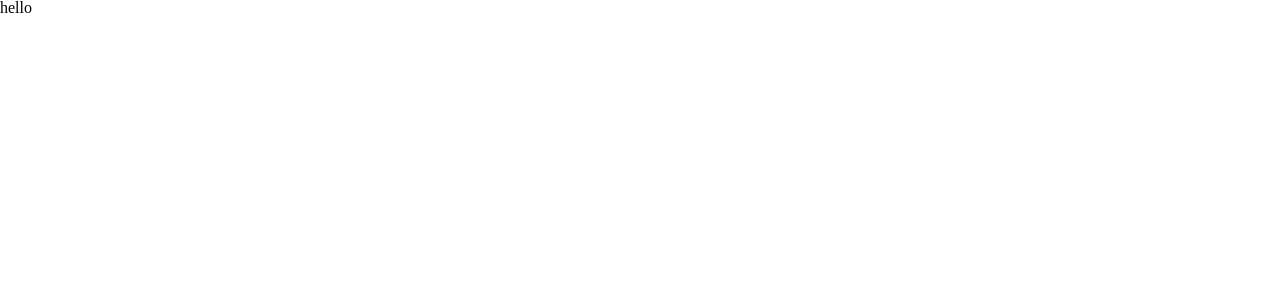
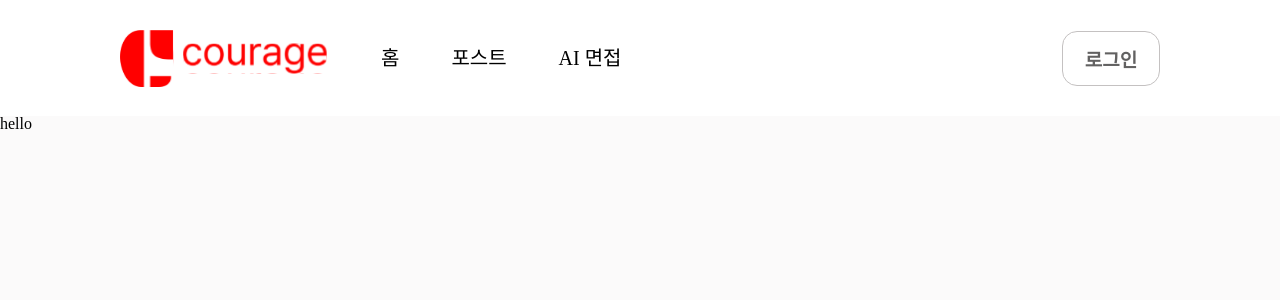
Before and after one commit to career-ruler/courage-web, a React (Create React App) app in the folder courage/: page / in a window 1280 px wide. Shown: the top 300 px of the page. Built offline with nearby package versions, Linux system fonts and the light colour scheme.

Commit message:
💄 헤더

```diff
--- a/courage/src/App/App.tsx
+++ b/courage/src/App/App.tsx
@@ -1,14 +1,20 @@
 import React from "react";
-import AppRouter from "components/Router/AppRouter";
-import GlobalStyle from "styles/global";
+import Provider from "../components/Common/Provider/index";
+// import AppRouter from "components/Router/AppRouter";
+// import GlobalStyle from "styles/global";
+
+// function App() {
+//   return (
+//     <>
+//       <GlobalStyle />
+//       <AppRouter />
+//     </>
+//   );
+// }
 
 function App() {
-  return (
-    <>
-      <GlobalStyle />
-      <AppRouter />
-    </>
-  );
+  return <Provider/>;
 }
 
+
 export default App;
--- /dev/null
+++ b/courage/src/components/Common/Header/index.tsx
@@ -0,0 +1,33 @@
+import React, { useState } from 'react';
+import * as S from "./style";
+import LogoImage from "../../../assets/image/courageLogo.svg";
+import ProfileImage from '../../../assets/image/profile.svg';
+
+const HeaderBar = () => {
+    // 로그인 상태를 나타내는 변수 (예시: true이면 로그인 됨, false이면 로그인 안됨)
+    const [isLoggedIn, setIsLoggedIn] = useState(false);  // 실제 로그인 상태로 변경 필요
+
+    return (
+        <S.HeaderBarContainer>
+            <S.Logo src={LogoImage} alt="Logo" />
+            <S.NavMenu>
+                <S.MenuItem to="/">홈</S.MenuItem>
+                <S.MenuItem to="/post">포스트</S.MenuItem>
+                <S.MenuItem to="/ai-interview">AI 면접</S.MenuItem>
+            </S.NavMenu>
+
+            {/* 로그인 상태에 따라 프로필 이미지 또는 로그인 버튼 표시 */}
+            <S.ProfileWrapper>
+                {isLoggedIn ? (
+                    <S.ProfileImage src={ProfileImage} alt="Profile" />
+                ) : (
+                    <S.LoginButton>
+                        로그인
+                    </S.LoginButton>
+                )}
+            </S.ProfileWrapper>
+        </S.HeaderBarContainer>
+    );
+};
+
+export default HeaderBar;
--- /dev/null
+++ b/courage/src/components/Common/Header/style.ts
@@ -0,0 +1,67 @@
+import styled from "styled-components";
+import { Link } from "react-router-dom";
+
+export const HeaderBarContainer = styled.div`
+    width: 100%;
+    min-width: 260px;
+    height: 116px;
+
+    display: flex;
+    align-items: center;
+    background: #FFF;
+    padding: 0 20px;
+    justify-content: space-between;
+`;
+
+export const Logo = styled.img`
+    width: auto;
+    height: 57px;
+    margin-left: 100px;
+`;
+
+export const NavMenu = styled.nav`
+    display: flex;
+    align-items: center;
+    margin-left: 54px;
+`;
+
+export const MenuItem = styled(Link)`
+    text-decoration: none;
+    color: black;
+    font-size: 20px;
+    font-weight: 500;
+    margin-right: 52px;
+
+    &:last-child {
+        margin-right: 0;
+    }
+`;
+
+export const ProfileWrapper = styled.div`
+    display: flex;
+    align-items: center;
+    justify-content: center;
+    margin-left: auto;
+    margin-right: 100px;
+`;
+
+export const ProfileImage = styled.img`
+    width: 50px;
+    height: 50px;
+    border-radius: 50%;
+    object-fit: cover;
+`;
+
+export const LoginButton = styled.button`
+    width: 98px;
+    height: 55px;
+    background-color: white;
+    color: #626161;
+    font-size: 19px;
+    font-weight: 600;
+    border-radius: 15px;
+    border: 1px solid #C4C1C1;
+    display: flex;
+    justify-content: center;
+    align-items: center;
+`;
--- /dev/null
+++ b/courage/src/components/Common/Layout/index.tsx
@@ -0,0 +1,23 @@
+import React from "react";
+import styled from "styled-components";
+import { ProviderProps } from "../Provider/type";
+import HeaderBar from "../Header/index";
+
+const Layout = ({ children }: ProviderProps) => {
+    return (
+        <Container>
+            <HeaderBar />
+            {children}
+        </Container>
+    );
+};
+
+const Container = styled.div`
+    width: 100vw;
+    height: 100vh;
+    display: flex;
+    flex-direction: column;
+    user-select: none;
+`;
+
+export default Layout;
--- /dev/null
+++ b/courage/src/components/Common/Provider/index.tsx
@@ -0,0 +1,17 @@
+import React, { Fragment } from 'react'
+import GlobalStyle from 'styles/global';
+import Layout from '../Layout';
+import Router from "../../Router/AppRouter";
+
+const Provider = () => {
+    return (
+        <Fragment>
+            <GlobalStyle />
+            <Layout>
+                <Router />
+            </Layout>
+        </Fragment>
+    )
+}
+
+export default Provider;
--- /dev/null
+++ b/courage/src/components/Common/Provider/type.ts
@@ -0,0 +1,5 @@
+import { ReactNode } from "react";
+
+export interface ProviderProps {
+    children: ReactNode;
+}
--- a/courage/src/styles/global.ts
+++ b/courage/src/styles/global.ts
@@ -1,14 +1,18 @@
 import { createGlobalStyle } from 'styled-components';
 import reset from "styled-reset";
 
+const GlobalStyle = createGlobalStyle`
+    ${reset}
 
-const GlobalStyle = createGlobalStyle`
     * {
         margin: 0;
         padding: 0;
         box-sizing: border-box;
+        font-family: Pretendard-Regular, sans-serif;
+    }
 
-        font-family: Pretendard-Regular, sans-serif;
+    body {
+        background-color: #FBFAFA;
     }
 
     a {
@@ -19,8 +23,6 @@ const GlobalStyle = createGlobalStyle`
         border: 0;
         background-color: transparent;
     }
+`;
 
-    ${reset}
-`
-
-export default GlobalStyle
+export default GlobalStyle;
```
Also changed, not shown: courage/src/assets/image/courageLogo.svg (added), courage/src/assets/image/profile.svg (added), courage/src/components/Common/index.tsx (deleted).
